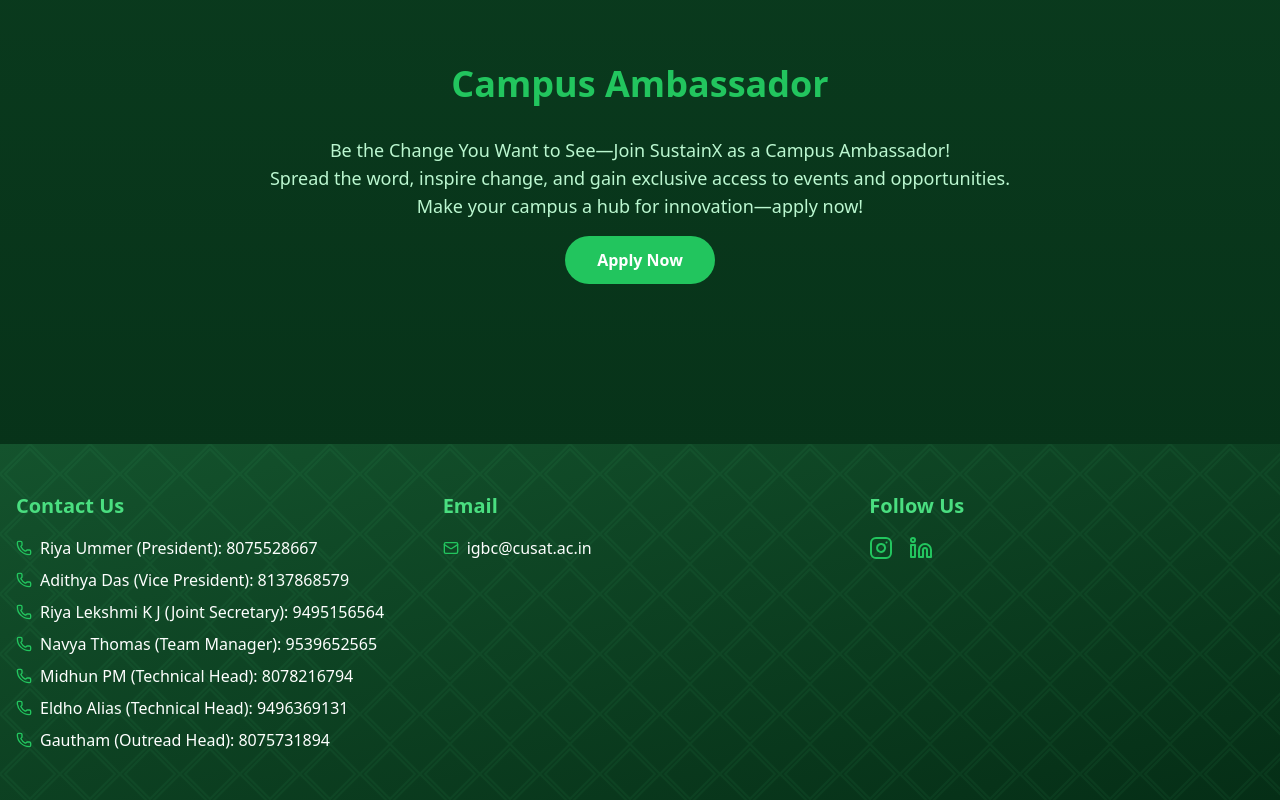
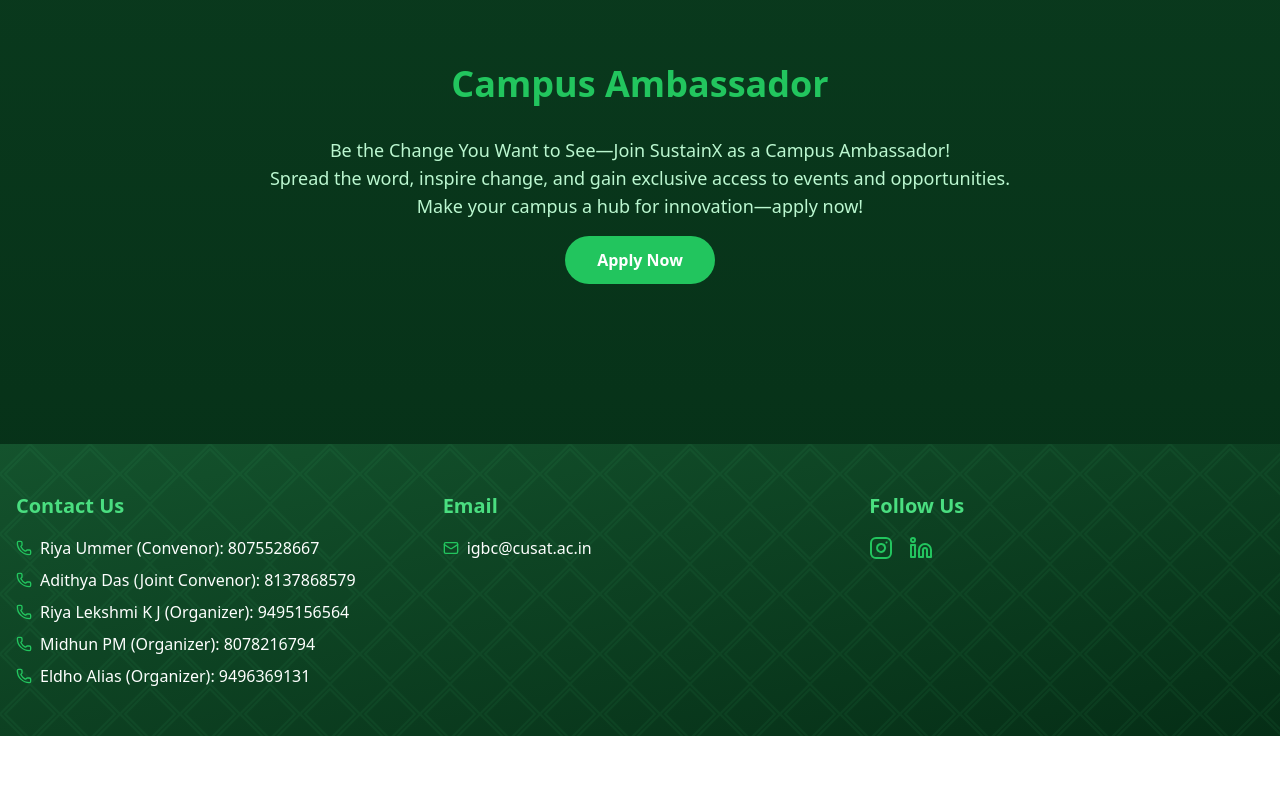
Before and after one commit to Eldhoalias72/sustainx__frontend, a Next.js app: page / in a window 1280 px wide. Shown: the part 4376-5176 px from the top of the page. After the commit the page ends 5112 px from the top, so only its background shows below. Built offline with nearby package versions, Linux system fonts and the light colour scheme.

Commit message:
contact update

```diff
--- a/components/contact-section.tsx
+++ b/components/contact-section.tsx
@@ -19,31 +19,23 @@
             <div className="space-y-2">
               <p className="flex items-center space-x-2">
                 <Phone size={16} className="text-green-500" />
-              <span>Riya Ummer (President): 8075528667</span>
+              <span>Riya Ummer (Convenor): 8075528667</span>
               </p>
               <p className="flex items-center space-x-2">
                 <Phone size={16} className="text-green-500" />
-                <span>Adithya Das (Vice President): 8137868579</span>
+                <span>Adithya Das (Joint Convenor): 8137868579</span>
               </p>
               <p className="flex items-center space-x-2">
                 <Phone size={16} className="text-green-500" />
-                <span>Riya Lekshmi K J (Joint Secretary): 9495156564</span>
+                <span>Riya Lekshmi K J (Organizer): 9495156564</span>
               </p>
               <p className="flex items-center space-x-2">
                 <Phone size={16} className="text-green-500" />
-                <span>Navya Thomas (Team Manager): 9539652565</span>
+                <span>Midhun PM (Organizer): 8078216794</span>
               </p>
               <p className="flex items-center space-x-2">
                 <Phone size={16} className="text-green-500" />
-                <span>Midhun PM (Technical Head): 8078216794</span>
-              </p>
-              <p className="flex items-center space-x-2">
-                <Phone size={16} className="text-green-500" />
-                <span>Eldho Alias (Technical Head): 9496369131</span>
-              </p>
-              <p className="flex items-center space-x-2">
-                <Phone size={16} className="text-green-500" />
-                <span>Gautham (Outread Head): 8075731894</span>
+                <span>Eldho Alias (Organizer): 9496369131</span>
               </p>
             </div>
           </motion.div>
```
